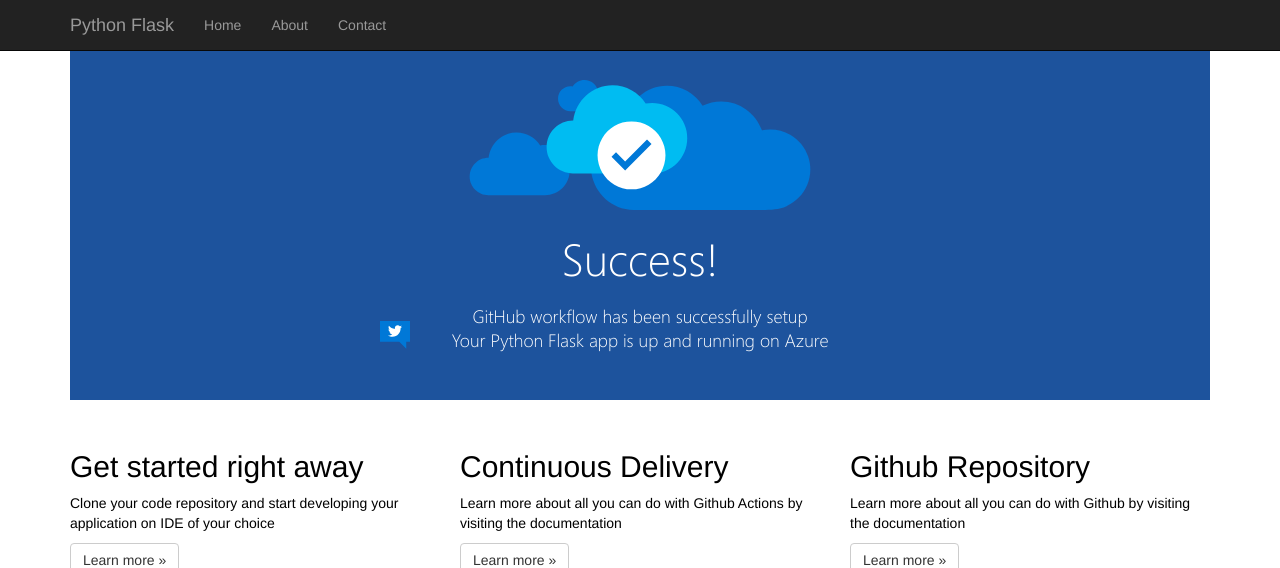
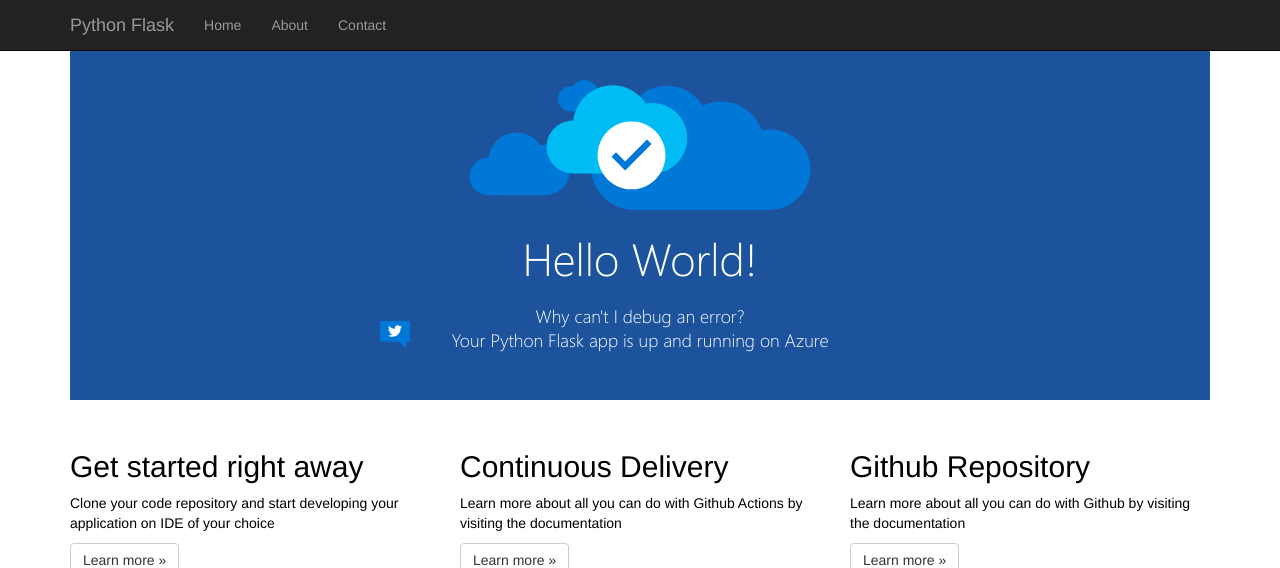
Before and after one commit to devanshucl/PythonDevOpsStarter, a Flask app: page / in a window 1280 px wide. Shown: the top 568 px of the page. Run offline with Flask 2, Linux system fonts and the light colour scheme; some libraries are stand-ins or nearby versions.

Commit message:
Update index.html

```diff
--- a/Application/python_webapp_flask/templates/index.html
+++ b/Application/python_webapp_flask/templates/index.html
@@ -13,8 +13,8 @@
             </a>
         </div>
         <div class="content-body">
-            <div class="success-text">Success!</div>
-            <div class="description line-1"> GitHub workflow has been successfully setup</div>
+            <div class="success-text">Hello World!</div>
+            <div class="description line-1"> Why can't I debug an error?</div>
             <div class="description line-2"> Your Python Flask app is up and running on Azure</div>
         </div>
     </div>
```
